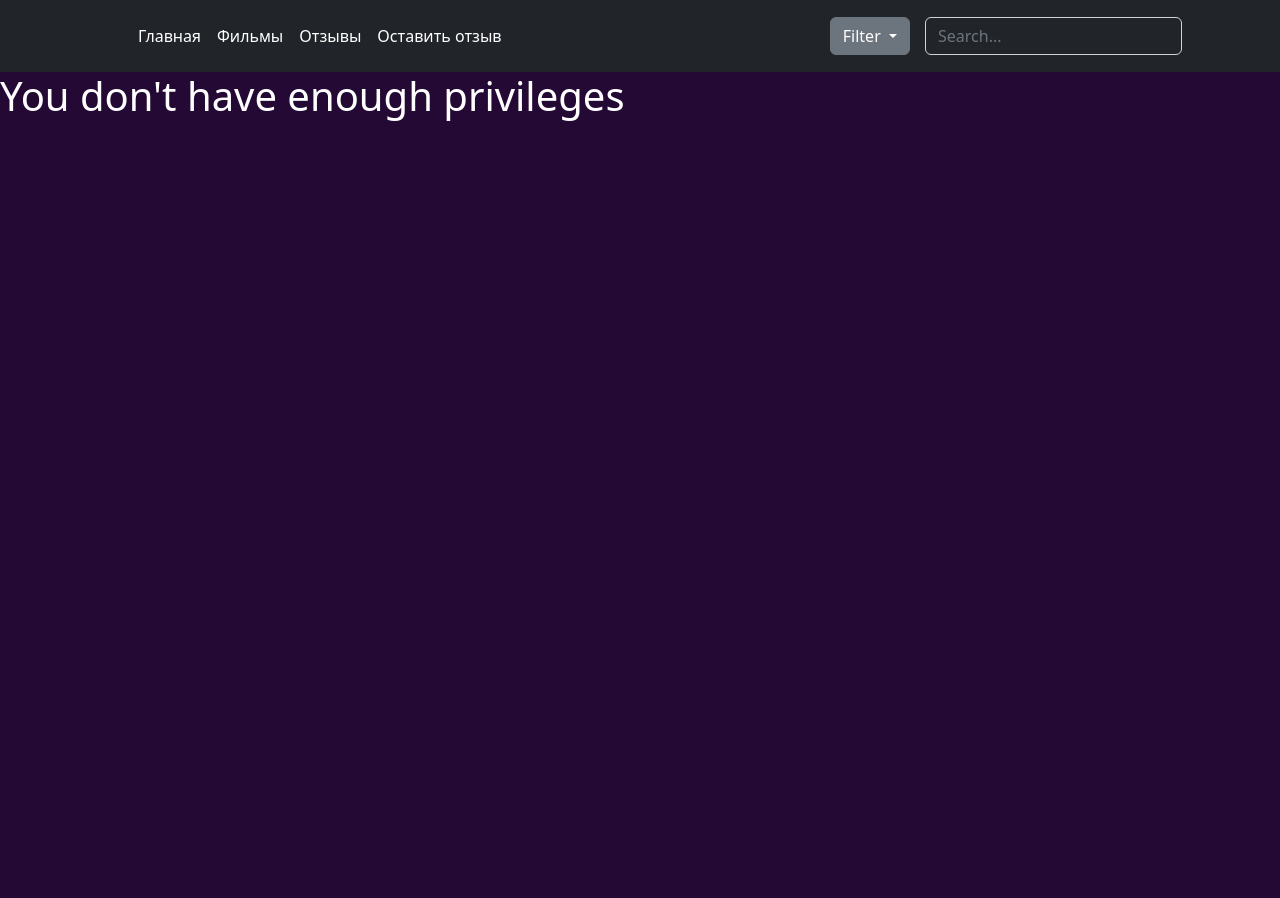
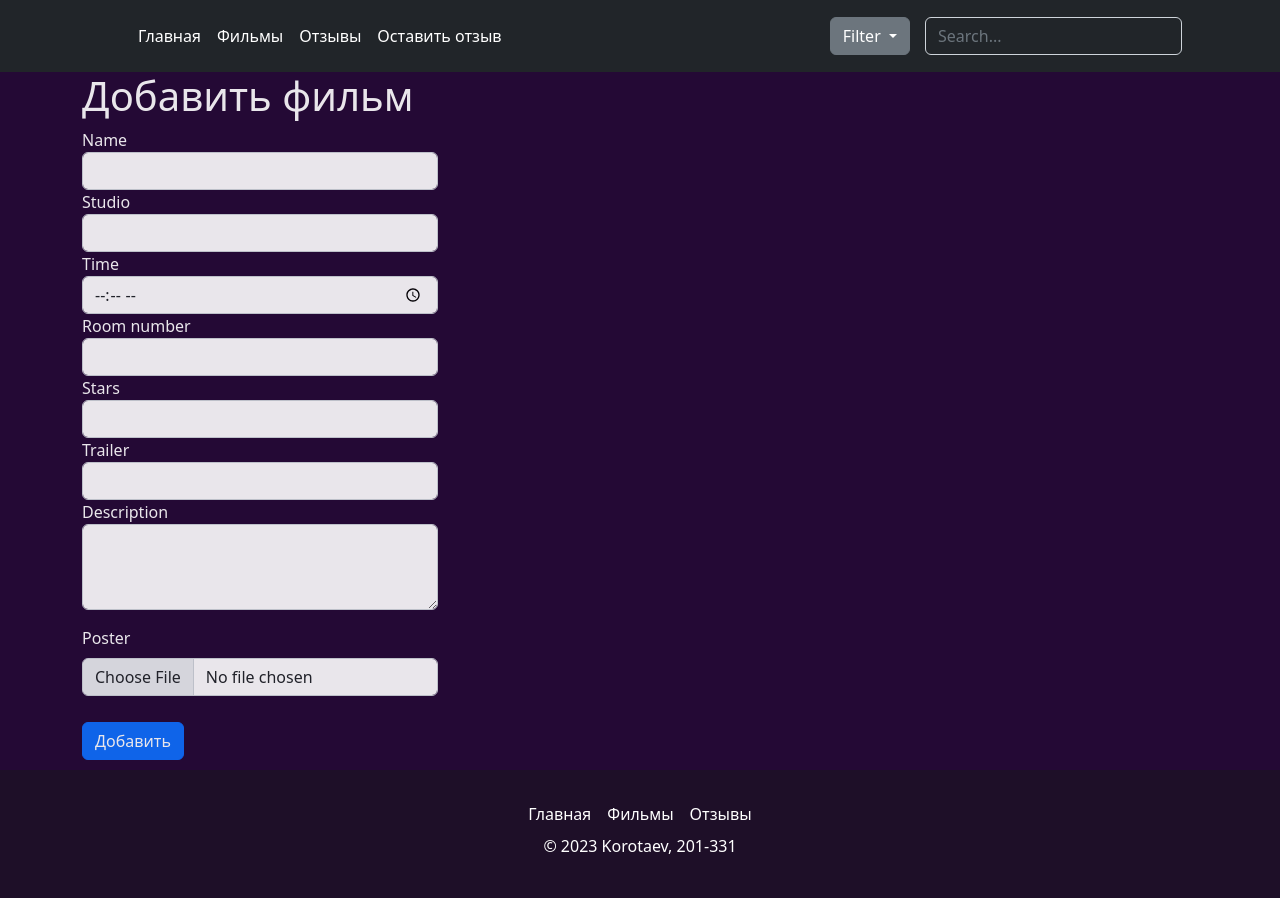
Before and after one commit to KirillKor21/cloud_proj, a Django app: page /films/add/ in a window 1280 px wide. Before the commit the page ends 121 px from the top, so only its background shows below. Run offline with Django 4.2, Linux system fonts and the light colour scheme.

Commit message:
Функции добавления трейлера. Изменение страниц

```diff
--- a/cinema/films/models.py
+++ b/cinema/films/models.py
@@ -8,6 +8,8 @@ class Film(models.Model):
     room_number = models.IntegerField()
     poster = models.FileField(upload_to='films/static/films')
     poster_url = models.CharField(max_length=50)
+    description = models.CharField(max_length=512)
+    trailer = models.CharField(max_length=512)
     stars = models.IntegerField()
 
     def __str__(self):
--- a/cinema/films/templates/films/add.html
+++ b/cinema/films/templates/films/add.html
@@ -1,14 +1,4 @@
-<!DOCTYPE html>
-<html>
-<head>
-    {% load static %}
-    <meta charset="UTF-8">
-        <script src="https://cdn.jsdelivr.net/npm/bootstrap@5.2.0-beta1/dist/js/bootstrap.bundle.min.js" integrity="sha384-pprn3073KE6tl6bjs2QrFaJGz5/SUsLqktiwsUTF55Jfv3qYSDhgCecCxMW52nD2" crossorigin="anonymous"></script>
-        <link rel="stylesheet" href="{% static 'films/custom.css' %}">
-        <link href="https://cdn.jsdelivr.net/npm/bootstrap@5.2.0-beta1/dist/css/bootstrap.min.css" rel="stylesheet" integrity="sha384-0evHe/X+R7YkIZDRvuzKMRqM+OrBnVFBL6DOitfPri4tjfHxaWutUpFmBp4vmVor" crossorigin="anonymous">
-    <title>{% block title %}Default title{% endblock title %}</title>
-</head>
-<body style="background-color: #240935; color: white">
+{% extends "films/base.html" %}
 {% block header%}
     <header class="p-3 bg-dark text-white">
         <div class="container">
@@ -52,8 +42,8 @@
 {% endblock header%}
 {% if request.user.is_superuser %}
 {% block content %}
-<div class="container">
-    <h1>Добавить новый фильм</h1>
+<div class="container" style="opacity: .9;">
+    <h1>Добавить фильм</h1>
     <div class="row">
         <div class="col-4">
             <form action="" method="post" enctype="multipart/form-data">
@@ -79,29 +69,25 @@
                 <input class="form-control" type="number" is="stars" name="stars">
                 </div>
                 <div>
-                    <label for="poster">Poster</label>
-                    <p> <input class=form-control" is="poster" type="file" name="poster"></p>
+                <label for="stars">Trailer</label>
+                <input class="form-control" type="text" is="trailer" name="trailer">
                 </div>
-                <input class="btn btn-primary" type="submit" value="Добавить" style="margin-top: 20px;">
+                <div>
+                <label for="description">Description</label>
+                <textarea class="form-control" type="text" is="description" rows="3" name="description"></textarea></p>
+                </div>
+                <div class="mb-3">
+                  <label for="poster" class="form-label">Poster</label>
+                  <input class="form-control" type="file" id="poster" name="poster">
+                </div>
+                <input class="btn btn-primary" type="submit" value="Добавить" style="margin-top: 10px; margin-bottom: 10px;">
             </form>
         </div>
     </div>
 </div>
 {% endblock %}
-{%block footer%}
-  <div class="footer" style="position: absolute;bottom: 0;width: 100%; background-color: #1E0F28">
-    <footer class="py-4 my-0">
-      <ul class="nav justify-content-center border-none pb-0 mb-0">
-        <li class="nav-item"><a href="/films/mainpage" class="nav-link px-2 text-white">Главная</a></li>
-        <li class="nav-item"><a href="/films/films_view" class="nav-link px-2 text-white">Фильмы</a></li>
-        <li class="nav-item"><a href="/films/reviews" class="nav-link px-2 text-white">Отзывы</a></li>
-      </ul>
-      <p class="text-center text-white">© 2023 Company, Inc</p>
-    </footer>
-  </div>
-{%endblock footer%}
+
 
 {% else %}
     <h1>You don't have enough privileges</h1>
 {% endif %}
-</body>
--- a/cinema/films/templates/films/base.html
+++ b/cinema/films/templates/films/base.html
@@ -44,11 +44,11 @@
     <div class="footer" style="background-color: #1E0F28">
     <footer class="py-4 my-0">
       <ul class="nav justify-content-center border-none pb-0 mb-0">
-        <li class="nav-item"><a href="/films/mainpage" class="nav-link px-2 text-white">Home</a></li>
-        <li class="nav-item"><a href="/films/films_view" class="nav-link px-2 text-white">Films</a></li>
-        <li class="nav-item"><a href="/films/reviews" class="nav-link px-2 text-white">Reviews</a></li>
+        <li class="nav-item"><a href="/films/mainpage" class="nav-link px-2 text-white">Главная</a></li>
+        <li class="nav-item"><a href="/films/films_view" class="nav-link px-2 text-white">Фильмы</a></li>
+        <li class="nav-item"><a href="/films/reviews" class="nav-link px-2 text-white">Отзывы</a></li>
       </ul>
-      <p class="text-center text-white">© 2023 Company, Inc</p>
+      <p class="text-center text-white">© 2023 Korotaev, 201-331</p>
     </footer>
   </div>
 {%endblock footer%}
--- a/cinema/films/templates/films/delete.html
+++ b/cinema/films/templates/films/delete.html
@@ -93,7 +93,7 @@
         <li class="nav-item"><a href="/films/films_view" class="nav-link px-2 text-white">Фильмы</a></li>
         <li class="nav-item"><a href="/films/reviews" class="nav-link px-2 text-white">Отзывы</a></li>
       </ul>
-      <p class="text-center text-white">© 2023 Company, Inc</p>
+      <p class="text-center text-white">© 2023 Korotaev, 201-331</p>
     </footer>
   </div>
 {%endblock footer%}
--- a/cinema/films/templates/films/list.html
+++ b/cinema/films/templates/films/list.html
@@ -55,7 +55,7 @@
         <div class="col-8">
             <ul class="list-group">
                 {% for Film in all_films %}
-                <li class="list-group-item"> {{ Film }} <span>id = {{ Film.id }} </span> </li>
+                <li class="list-group-item" style="margin-top:21px"> {{ Film }} <span>id = {{ Film.id }} </span> </li>
                 {% endfor %}
             </ul>
         </div>
@@ -70,7 +70,7 @@
         <li class="nav-item"><a href="/films/films_view" class="nav-link px-2 text-white">Фильмы</a></li>
         <li class="nav-item"><a href="/films/reviews" class="nav-link px-2 text-white">Отзывы</a></li>
       </ul>
-      <p class="text-center text-white">© 2023 Company, Inc</p>
+      <p class="text-center text-white">© 2023 Korotaev, 201-331</p>
     </footer>
   </div>
 {%endblock footer%}
--- a/cinema/films/views.py
+++ b/cinema/films/views.py
@@ -1,5 +1,7 @@
 import os.path
 
+from django.contrib import messages
+from django.contrib.auth import authenticate, login
 from django.contrib.auth.forms import UserCreationForm
 from django.shortcuts import render, redirect
 from django.urls import reverse, reverse_lazy
@@ -83,10 +85,13 @@ def add(request):
         time = request.POST.get('time')
         room_number = request.POST.get('room_number')
         stars = request.POST.get('stars')
+        trailer = request.POST.get('trailer')
+        description = request.POST.get('description')
         poster = request.FILES.get("poster")
         poster_url = 'films/' + str(poster)
+
         th_film = models.Film(
-            name=name, studio=studio, time=time, room_number=room_number, poster=poster, stars=stars, poster_url=poster_url
+            name=name, studio=studio, time=time, room_number=room_number, poster=poster, stars=stars, poster_url=poster_url, description=description, trailer=trailer
         )
         th_film.save()
         return redirect(reverse('films:list'))
```
Also changed, not shown: cinema/films/templates/films/add_review.html (+17 -1 lines), cinema/films/templates/films/films_view.html (+4 -6 lines), cinema/films/templates/films/mainpage.html (+8 -8 lines), cinema/films/templates/films/reviews.html (+8 -8 lines), cinema/films/templates/films/this_film.html (+34 -26 lines).
